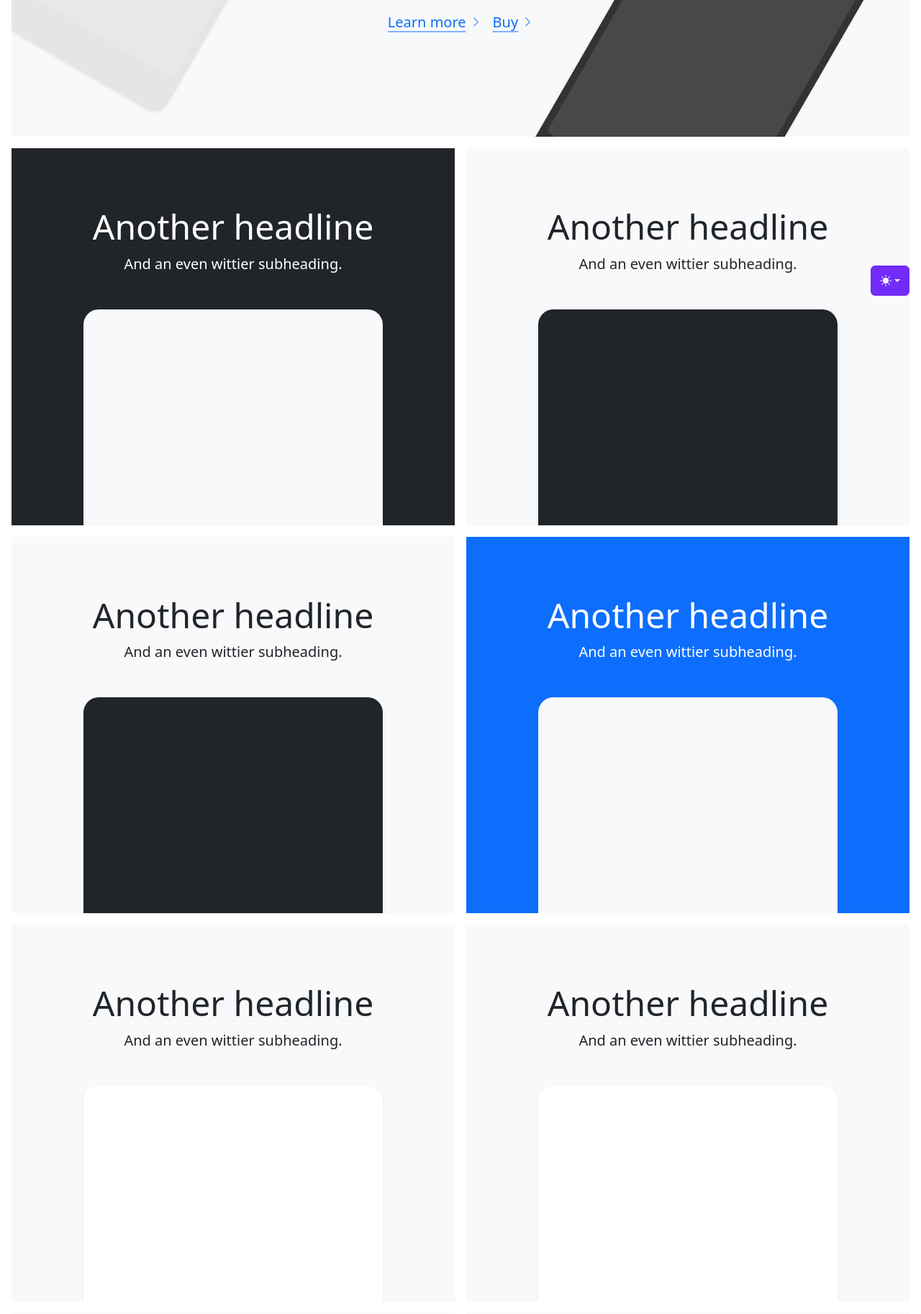
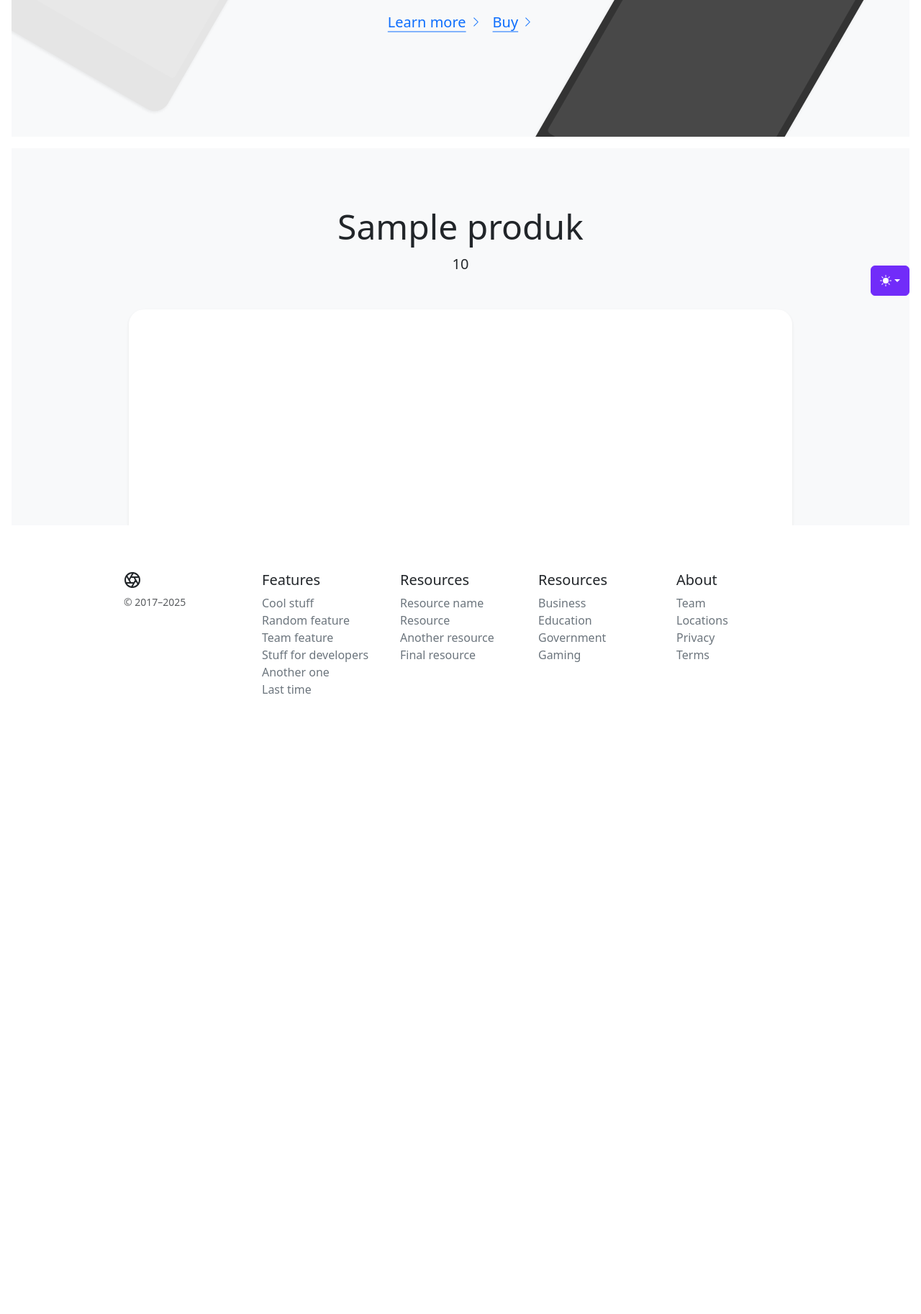
Before and after one commit to Irsyaad1/toko_irsyaad, a PHP site: page / in a window 1280 px wide. Shown: the part 373-2199 px from the top of the page at 72% size. After the commit the page ends 1337 px from the top, so only its background shows below. Run offline with PHP 8.4, Linux system fonts and the light colour scheme; tables that the repository leaves empty or names only in its code hold one stand-in row (values such as "Sample post").

Commit message:
update 1

```diff
--- a/index.html
+++ b/index.php
@@ -1,3 +1,7 @@
+<?php
+include "koneksi.php";
+
+?>
 <!DOCTYPE html>
 <html lang="en" data-bs-theme="auto">
 
@@ -9,8 +13,8 @@
     <meta name="generator" content="Astro v5.9.2">
     <title>Product example · Bootstrap v5.3</title>
     <link rel="canonical" href="https://getbootstrap.com/docs/5.3/examples/product/">
-    <script src="../assets/js/color-modes.js"></script>
-    <link href="../assets/dist/css/bootstrap.min.css" rel="stylesheet">
+    <script src="assets/js/color-modes.js"></script>
+    <link href="assets/dist/css/bootstrap.min.css" rel="stylesheet">
     <meta name="theme-color" content="#712cf9">
     <link href="product.css" rel="stylesheet">
     <style>
@@ -224,78 +228,24 @@
             <div class="product-device shadow-sm d-none d-md-block"></div>
             <div class="product-device product-device-2 shadow-sm d-none d-md-block"></div>
         </div>
-        <div class="d-md-flex flex-md-equal w-100 my-md-3 ps-md-3">
-            <div class="text-bg-dark me-md-3 pt-3 px-3 pt-md-5 px-md-5 text-center overflow-hidden">
-                <div class="my-3 py-3">
-                    <h2 class="display-5">Another headline</h2>
-                    <p class="lead">And an even wittier subheading.</p>
-                </div>
-                <div class="bg-body-tertiary shadow-sm mx-auto"
-                    style="width: 80%; height: 300px; border-radius: 21px 21px 0 0;"></div>
-            </div>
-            <div class="bg-body-tertiary me-md-3 pt-3 px-3 pt-md-5 px-md-5 text-center overflow-hidden">
-                <div class="my-3 p-3">
-                    <h2 class="display-5">Another headline</h2>
-                    <p class="lead">And an even wittier subheading.</p>
-                </div>
-                <div class="bg-dark shadow-sm mx-auto" style="width: 80%; height: 300px; border-radius: 21px 21px 0 0;">
-                </div>
-            </div>
-        </div>
+
+        <?php
+        $tampil = mysqli_query($koneksi, "SELECT * FROM produk");
+        while ($data_barang = mysqli_fetch_array($tampil)):
+            ?>
             <div class="d-md-flex flex-md-equal w-100 my-md-3 ps-md-3">
                 <div class="bg-body-tertiary me-md-3 pt-3 px-3 pt-md-5 px-md-5 text-center overflow-hidden">
                     <div class="my-3 p-3">
-                    <h2 class="display-5">Another headline</h2>
-                    <p class="lead">And an even wittier subheading.</p>
-                </div>
-                <div class="bg-dark shadow-sm mx-auto" style="width: 80%; height: 300px; border-radius: 21px 21px 0 0;">
-                </div>
-            </div>
-            <div class="text-bg-primary me-md-3 pt-3 px-3 pt-md-5 px-md-5 text-center overflow-hidden">
-                <div class="my-3 py-3">
-                    <h2 class="display-5">Another headline</h2>
-                    <p class="lead">And an even wittier subheading.</p>
-                </div>
-                <div class="bg-body-tertiary shadow-sm mx-auto"
-                    style="width: 80%; height: 300px; border-radius: 21px 21px 0 0;"></div>
-            </div>
-        </div>
-        <div class="d-md-flex flex-md-equal w-100 my-md-3 ps-md-3">
-            <div class="bg-body-tertiary me-md-3 pt-3 px-3 pt-md-5 px-md-5 text-center overflow-hidden">
-                <div class="my-3 p-3">
-                    <h2 class="display-5">Another headline</h2>
-                    <p class="lead">And an even wittier subheading.</p>
-                </div>
-                <div class="bg-body shadow-sm mx-auto" style="width: 80%; height: 300px; border-radius: 21px 21px 0 0;">
-                </div>
-            </div>
-            <div class="bg-body-tertiary me-md-3 pt-3 px-3 pt-md-5 px-md-5 text-center overflow-hidden">
-                <div class="my-3 py-3">
-                    <h2 class="display-5">Another headline</h2>
-                    <p class="lead">And an even wittier subheading.</p>
+                        <h2 class="display-5"><?php echo $data_barang['nama_produk'] ?></h2>
+                        <p class="lead"><?php echo $data_barang['harga'] ?></p>
                     </div>
                     <div class="bg-body shadow-sm mx-auto" style="width: 80%; height: 300px; border-radius: 21px 21px 0 0;">
                     </div>
                 </div>
             </div>
-        <div class="d-md-flex flex-md-equal w-100 my-md-3 ps-md-3">
-            <div class="bg-body-tertiary me-md-3 pt-3 px-3 pt-md-5 px-md-5 text-center overflow-hidden">
-                <div class="my-3 p-3">
-                    <h2 class="display-5">Another headline</h2>
-                    <p class="lead">And an even wittier subheading.</p>
-                </div>
-                <div class="bg-body shadow-sm mx-auto" style="width: 80%; height: 300px; border-radius: 21px 21px 0 0;">
-                </div>
-            </div>
-            <div class="bg-body-tertiary me-md-3 pt-3 px-3 pt-md-5 px-md-5 text-center overflow-hidden">
-                <div class="my-3 py-3">
-                    <h2 class="display-5">Another headline</h2>
-                    <p class="lead">And an even wittier subheading.</p>
-                </div>
-                <div class="bg-body shadow-sm mx-auto" style="width: 80%; height: 300px; border-radius: 21px 21px 0 0;">
-                </div>
-            </div>
-        </div>
+            <?php
+        endwhile
+        ?>
     </main>
     <footer class="container py-5">
         <div class="row">
@@ -348,7 +298,7 @@
             </div>
         </div>
     </footer>
-    <script src="../assets/dist/js/bootstrap.bundle.min.js" class="astro-vvvwv3sm"></script>
+    <script src="assets/dist/js/bootstrap.bundle.min.js" class="astro-vvvwv3sm"></script>
 </body>
 
 </html>
--- /dev/null
+++ b/koneksi.php
@@ -0,0 +1,10 @@
+<?php
+
+$server = "localhost";
+$username = "root";
+$password = "";
+$database = "db_toko_irman";
+
+$koneksi = mysqli_connect($server, $username, $password, $database);
+
+?>
```
Lines whose indentation alone changed are shown as unchanged.
